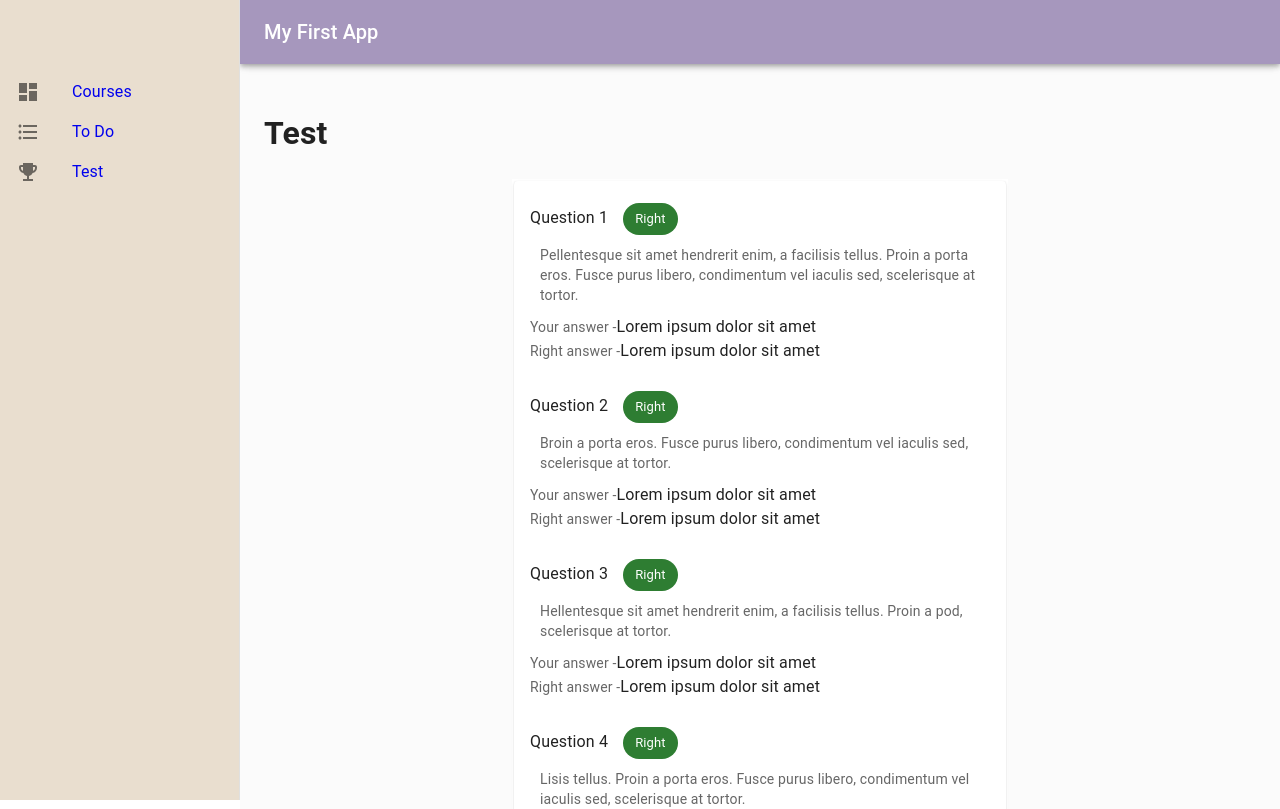
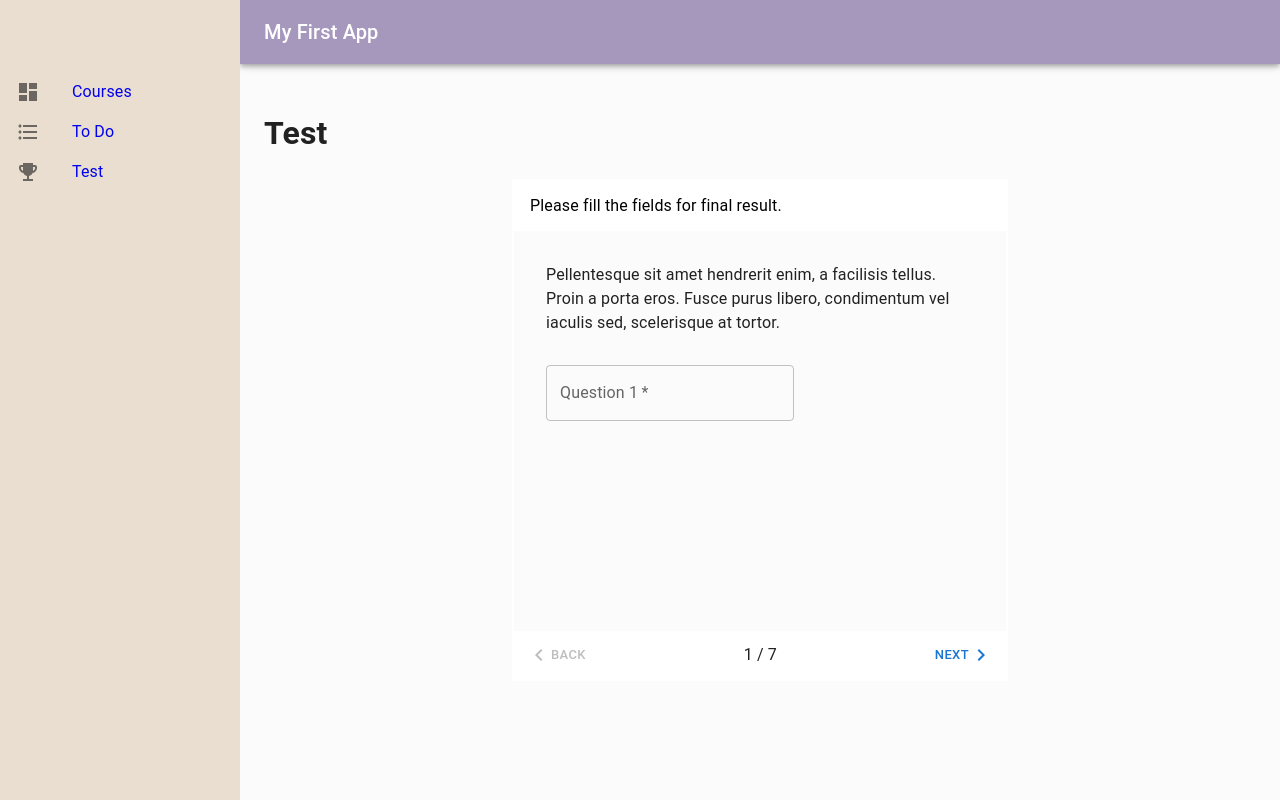
Before and after one commit to kristine-z-yan/academic-app, a React (Create React App) app: page /test in a window 1280 px wide. Shown: the top 809 px of the page. Built offline with nearby package versions, Linux system fonts and the light colour scheme.

Commit message:
finished test result page

```diff
--- a/src/components/TestResult/TestResult.tsx
+++ b/src/components/TestResult/TestResult.tsx
@@ -1,14 +1,18 @@
 import * as React from 'react';
 
-import {Button, Chip, Divider, Grid, ListItem} from "@mui/material";
+import {Button, Chip, Grid, ListItem} from "@mui/material";
 import Paper from "@mui/material/Paper";
 import List from "@mui/material/List";
 import ListItemText from "@mui/material/ListItemText";
 import Typography from "@mui/material/Typography";
 
+import Answer from '../../models/answer';
 import questions from "../questions";
 
-const TestResult: React.FC = () => {
+const TestResult: React.FC<{ answers: Answer[], onReset: (reset: boolean) => void }> = (props) => {
+    const onResetHandler = () => {
+        props.onReset(true);
+    }
     const listItems = questions.map( (item, index) => {
         return (
             <ListItem key={index}>
@@ -16,7 +20,7 @@ const TestResult: React.FC = () => {
                     primary={
                         <React.Fragment>
                             { item.label }
-                            <Chip label="Right" color="success" variant="filled" sx={{ marginLeft: '15px'}} />
+                            <Chip label={props.answers[index].isCorrect ? "Right": "Wrong"} color={props.answers[index].isCorrect ? "success": "error"} variant="filled" sx={{ marginLeft: '15px'}} />
                         </React.Fragment>
                     }
                     secondary={
@@ -37,7 +41,7 @@ const TestResult: React.FC = () => {
                                     variant="body1"
                                     color="text.primary"
                                 >
-                                    {item.rightAnswer}
+                                    {props.answers[index].answer}
                                 </Typography>
                             </Grid>
                             <Grid>
@@ -64,7 +68,7 @@ const TestResult: React.FC = () => {
               <List >
                   {listItems}
               </List>
-               <Button sx={{ margin: '15px'}} variant="contained">Try Again</Button>
+               <Button sx={{ margin: '15px'}} variant="contained" onClick={onResetHandler}>Try Again</Button>
            </Paper>
         </Grid>
     )
--- a/src/components/TestWrapper/TestWrapper.tsx
+++ b/src/components/TestWrapper/TestWrapper.tsx
@@ -1,4 +1,5 @@
 import * as React from "react";
+import { useState } from "react";
 
 import Paper from "@mui/material/Paper";
 import Typography from "@mui/material/Typography";
@@ -10,33 +11,24 @@ import KeyboardArrowLeft from "@mui/icons-material/KeyboardArrowLeft";
 import { Grid, TextField} from "@mui/material";
 
 import questions from "../questions";
+import Answer from '../../models/answer'
 
-interface Answer {
-    id: number,
-    answer: string,
-    isCorrect: boolean
-}
-
-const TestWrapper: React.FC = () => {
-    const [activeStep, setActiveStep] = React.useState(0);
-    const [showError, setShowError] = React.useState(false);
-    const [emptyAnswers, setEmptyAnswers] = React.useState<Answer[]>([]);
-    const [answerText, setAnswerText] = React.useState("");
-    const [answers, setAnswers] = React.useState<Answer[]>([]);
+const TestWrapper: React.FC<{onFinish: (answers: Answer[]) => void }>= (props) => {
+    const [activeStep, setActiveStep] = useState(0);
+    const [showError, setShowError] = useState(false);
+    const [emptyAnswers, setEmptyAnswers] = useState<Answer[]>([]);
+    const [answerText, setAnswerText] = useState("");
+    const [answers, setAnswers] = useState<Answer[]>([]);
     const maxSteps = questions.length;
     const completed = activeStep === maxSteps;
 
     React.useEffect(() => {
-        if (answers[activeStep]) setAnswerText(answers[activeStep].answer);
-        // emptyAnswers.forEach( (item) => {
-        //     console.log(item.id );
-        //     // if (item.id === answers[activeStep].id) {
-        //     //     setShowError(true);
-        //     // } else {
-        //     //     setShowError(false);
-        //     // }
-        // })
-    }, [activeStep, answers, emptyAnswers]);
+        if (answers[activeStep]) {
+            // setAnswerText(answers[activeStep].answer);
+            answers[activeStep].answer = answerText;
+        }
+        if (emptyAnswers.length === 0) setShowError(false)
+    }, [activeStep, answerText, emptyAnswers]);
 
     answers.length = questions.length;
 
@@ -52,6 +44,7 @@ const TestWrapper: React.FC = () => {
 
     const handleBack = () => {
         setActiveStep((prevActiveStep) => prevActiveStep - 1);
+        setAnswerText(answers[activeStep].answer)
     };
 
     const handleReset = () => {
@@ -63,20 +56,18 @@ const TestWrapper: React.FC = () => {
 
     const changeInputHandler = (event: React.ChangeEvent<HTMLInputElement>) => {
         setAnswerText(event.target.value);
-        setShowError(false)
+        // setShowError(false)
     }
 
     const finishTestHandler = () => {
-    // todo validate answers
-        let empty = answers.filter( (item, index) => item.answer.trim() === "");
-        // console.log(emptyAnswers);
-        if (empty.length === 0) {
-            // show results
-
+        let emptyAnswers = answers.filter( (item, index) => item.answer.trim() === "");
+        if (emptyAnswers.length === 0) {
+            props.onFinish(answers);
         } else {
-            // back to first empty answer
-            // setEmptyAnswers(empty);
-            // setShowError(true);
+            let index = questions.findIndex( (item) => item.id === emptyAnswers[0].id);
+            setActiveStep(index)
+            setEmptyAnswers(emptyAnswers);
+            setShowError(true);
         }
     }
 
@@ -93,7 +84,7 @@ const TestWrapper: React.FC = () => {
                     bgcolor: 'background.default',
                 }}
             >
-                <Typography>Please fill the fields for final result.</Typography>
+                <Typography color={ showError ? 'red': 'black'}>Please fill the fields for final result.</Typography>
             </Paper>
             <Box sx={{ height: 400, maxWidth: 800, width: '100%', p: 4 }}>
                 {completed && (
@@ -111,7 +102,7 @@ const TestWrapper: React.FC = () => {
                             onChange={changeInputHandler}
                             value={answerText}
                         />
-                        {showError && <Typography color="red" variant="subtitle2">This field must not be empty</Typography>}
+                        {/*{showError && <Typography color="red" variant="subtitle2">This field must not be empty</Typography>}*/}
                     </>
                 )}
             </Box>
--- a/src/components/questions.js
+++ b/src/components/questions.js
@@ -3,43 +3,43 @@ const Question = [
         id: 14,
         label: 'Question 1',
         question: 'Pellentesque sit amet hendrerit enim, a facilisis tellus. Proin a porta eros. Fusce purus libero, condimentum vel iaculis sed, scelerisque at tortor. ',
-        rightAnswer: `Lorem ipsum dolor sit amet`,
+        rightAnswer: `Lorem ipsum`,
     },
     {
         id: 2,
         label: 'Question 2',
         question: 'Broin a porta eros. Fusce purus libero, condimentum vel iaculis sed, scelerisque at tortor. ',
-        rightAnswer: `Lorem ipsum dolor sit amet`,
+        rightAnswer: `Lorem ipsum`,
     },
     {
         id: 3,
         label: 'Question 3',
         question: 'Hellentesque sit amet hendrerit enim, a facilisis tellus. Proin a pod, scelerisque at tortor. ',
-        rightAnswer: `Lorem ipsum dolor sit amet`,
+        rightAnswer: `Lorem ipsum`,
     },
     {
         id: 4,
         label: 'Question 4',
         question: 'Lisis tellus. Proin a porta eros. Fusce purus libero, condimentum vel iaculis sed, scelerisque at tortor. ',
-        rightAnswer: `Lorem ipsum dolor sit amet`,
+        rightAnswer: `Lorem ipsum`,
     },
     {
         id: 5,
         label: 'Question 5',
         question: 'Donec ut arcu ac urna eleifend tempus. Nunc fermentum justo sit amet tellus mollis elementum. In hac habitasse platea',
-        rightAnswer: `Lorem ipsum dolor sit amet`,
+        rightAnswer: `Lorem ipsum`,
     },
     {
         id: 6,
         label: 'Question 6',
         question: 'Pellentesque sit amet hendrerit enim, a facilisis tellus. Proin a porta eros. Fusce purus libero, condimentum vel iaculis sed, scelerisque at tortor. ',
-        rightAnswer: `Lorem ipsum dolor sit amet`,
+        rightAnswer: `Lorem ipsum`,
     },
     {
         id: 7,
         label: 'Question 7',
         question: 'Curabitur ac nisl ut dui suscipit suscipit a quis neque. Nunc id varius sapien. ',
-        rightAnswer: `Lorem ipsum dolor sit amet`,
+        rightAnswer: `Lorem ipsum`,
     },
 ];
 
--- /dev/null
+++ b/src/models/answer.ts
@@ -0,0 +1,13 @@
+class Answer {
+    id: number
+    answer: string
+    isCorrect: boolean
+
+    constructor(id: number, answer: string, isCorrect: boolean) {
+        this.id = id;
+        this.answer = answer;
+        this.isCorrect = isCorrect;
+    }
+}
+
+export default Answer;
--- a/src/pages/Test.tsx
+++ b/src/pages/Test.tsx
@@ -3,16 +3,28 @@ import {Grid} from "@mui/material";
 import Box from "@mui/material/Box";
 import TestWrapper from "../components/TestWrapper/TestWrapper";
 import TestResult from "../components/TestResult/TestResult";
+import Answer from '../models/answer';
+import {useState} from "react";
 
 const  Test: React.FC = () => {
+    const [finalAnswers, setFinalAnswers] = useState<Answer[]>([]);
+
+    const onFinishHandler = (answers: Answer[]) => {
+        setFinalAnswers(answers);
+    }
+
+    const onResetHandler = (reset: boolean) => {
+        if (reset) setFinalAnswers([]);
+    }
+
     return (
-        <Box sx={{ width: '100%', minHeight: ''}}>
+        <Box sx={{ width: '100%' }}>
             <Grid item xs={12}>
                 <h1>Test</h1>
             </Grid>
             <Grid container justifyContent="center">
-                {/*<TestWrapper />*/}
-                <TestResult />
+                { finalAnswers.length === 0 && <TestWrapper onFinish={onFinishHandler}/> }
+                { finalAnswers.length > 0 && <TestResult answers={finalAnswers} onReset={onResetHandler}/> }
             </Grid>
         </Box>
     );
```
